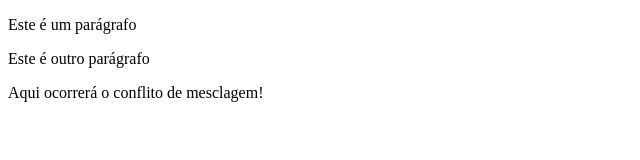
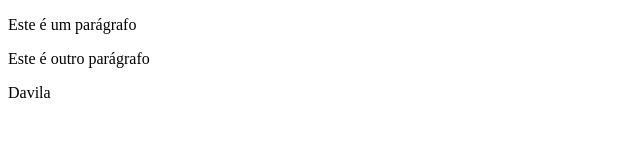
Before and after one commit to Israeljogador/Tarefa2802, a plain HTML site: page index.html in a window 1280 px wide. Shown: the whole page, without its empty margins (0-640 px from the left). Drawn offline with Linux system fonts and the light colour scheme.

Commit message:
Versão com conflito

```diff
--- a/index.html
+++ b/index.html
@@ -7,7 +7,7 @@
 <body>
  <p>Este é um parágrafo</p>
  <p>Este é outro parágrafo</p>
- <p>Aqui ocorrerá o conflito de mesclagem!</p>
+ <p>Davila</p>
 </body>
 
 </html>
```
